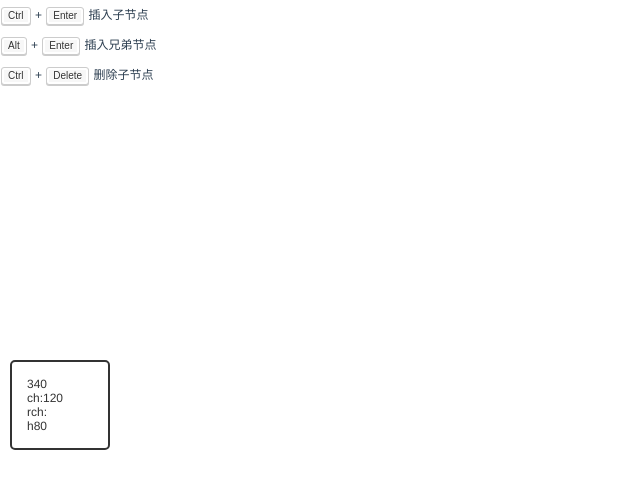
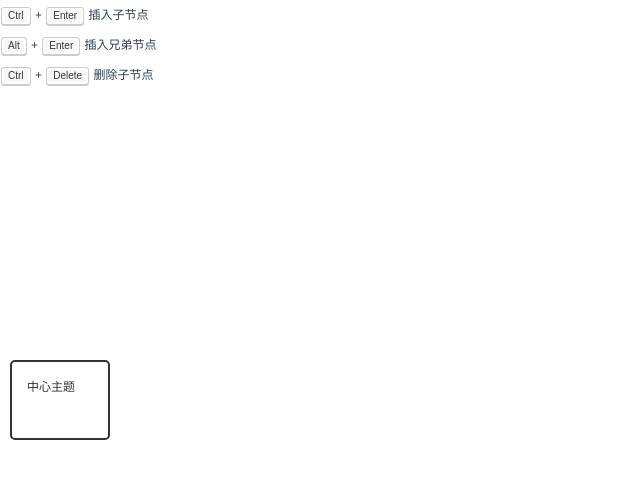
Before and after one commit to qinshenxue/mind, a Vue app: page /#/ in a window 1280 px wide. Shown: the top 488 px of the page, without its empty margins (0-640 px from the left). Built offline with nearby package versions, Linux system fonts and the light colour scheme.

Commit message:
fix focus bug

```diff
--- a/src/components/mind.vue
+++ b/src/components/mind.vue
@@ -24,6 +24,11 @@
 import Node from "./node";
 export default {
     name: "mind",
+    provide() {
+        return {
+            mind: this
+        };
+    },
     components: {
         Node
     },
@@ -32,12 +37,15 @@ export default {
     },
     data() {
         return {
+            focus: false,
             links: [],
             width: 0,
             height: 0,
             nodes: this.data || [
                 {
-                    id: 1,
+                    id: Math.random()
+                        .toString(36)
+                        .slice(2),
                     deep: 0,
                     isRoot: true,
                     x: 10,
@@ -64,20 +72,11 @@ export default {
             this.calcRoot();
             this.calcPos();
             this.calcLinks();
-
             if (id) {
+                this.focus = true;
                 this.$nextTick(function() {
-                    const el = document.getElementById(`node-${id}`);
-
-                    if (el) {
-                        const rect = el.getBoundingClientRect();
-                        if (rect.bottom > window.innerHeight) {
-                            document.documentElement.scrollTop +=
-                                rect.bottom - window.innerHeight;
-                        } else if (rect.top < 0) {
-                            document.documentElement.scrollTop += rect.top;
-                        }
-                    }
+                    document.getElementById(`node-${id}`).focus();
+                    this.focus = false;
                 });
             }
         },
--- a/src/components/node.vue
+++ b/src/components/node.vue
@@ -10,11 +10,7 @@
     }" @keydown.ctrl.enter.prevent="addChildNode"
              @keydown.ctrl.delete.prevent="$emit('ctrl-delete')"
              @keydown.alt.enter.prevent="$emit('alt-enter')" ref="node">
-            {{data.startY}}<br>
-            ch:{{data.childrenHeight}}<br>
-            rch:{{data.childRealHeight}}<br>
-            h{{data.h}}
-
+            {{data.content}}
         </div>
         <template v-if="data.expand">
             <node @alt-enter="addBrotherNode(index)"
@@ -27,9 +23,9 @@
 </template>
 
 <script>
-var id = 1;
 export default {
     name: "node",
+    inject: ["mind"],
     props: {
         data: Object,
         index: Number,
@@ -60,9 +56,15 @@ export default {
         document.addEventListener("mouseup", this.dragEnd); */
     },
     methods: {
+        getUuid() {
+            return Math.random()
+                .toString(36)
+                .slice(2);
+        },
         addChildNode() {
+            const id = this.getUuid();
             this.data.children.push({
-                id: ++id,
+                id,
                 deep: this.data.deep + 1,
                 x: this.data.x + 300,
                 y: 0,
@@ -79,8 +81,9 @@ export default {
             this.onChange(id);
         },
         addBrotherNode(i) {
+            const id = this.getUuid();
             this.data.children.splice(i + 1, 0, {
-                id: ++id,
+                id,
                 deep: this.data.deep + 1,
                 x: this.data.x + 300,
                 y: 0,
@@ -97,13 +100,15 @@ export default {
         },
         delNode(i) {
             this.data.children.splice(i, 1);
-            this.onChange(this.data.id);
+            this.onChange();
         },
         onChange(id) {
             this.$emit("change", id);
         },
 
         onBlur(e) {
+            console.log(this.mind.focus);
+            if (!this.mind.focus) {
                 this.data.h = 0;
                 this.$nextTick(function() {
                     var rect = this.$refs.node.getBoundingClientRect();
@@ -112,6 +117,7 @@ export default {
                     this.data.content = e.target.textContent;
                     this.onChange();
                 });
+            }
         }
         // dragStart(e) {
         //     e.stopPropagation();
```
Also changed, not shown: 5 other files (tests, documents, lock files or other folders). Lines whose indentation alone changed are shown as unchanged.
